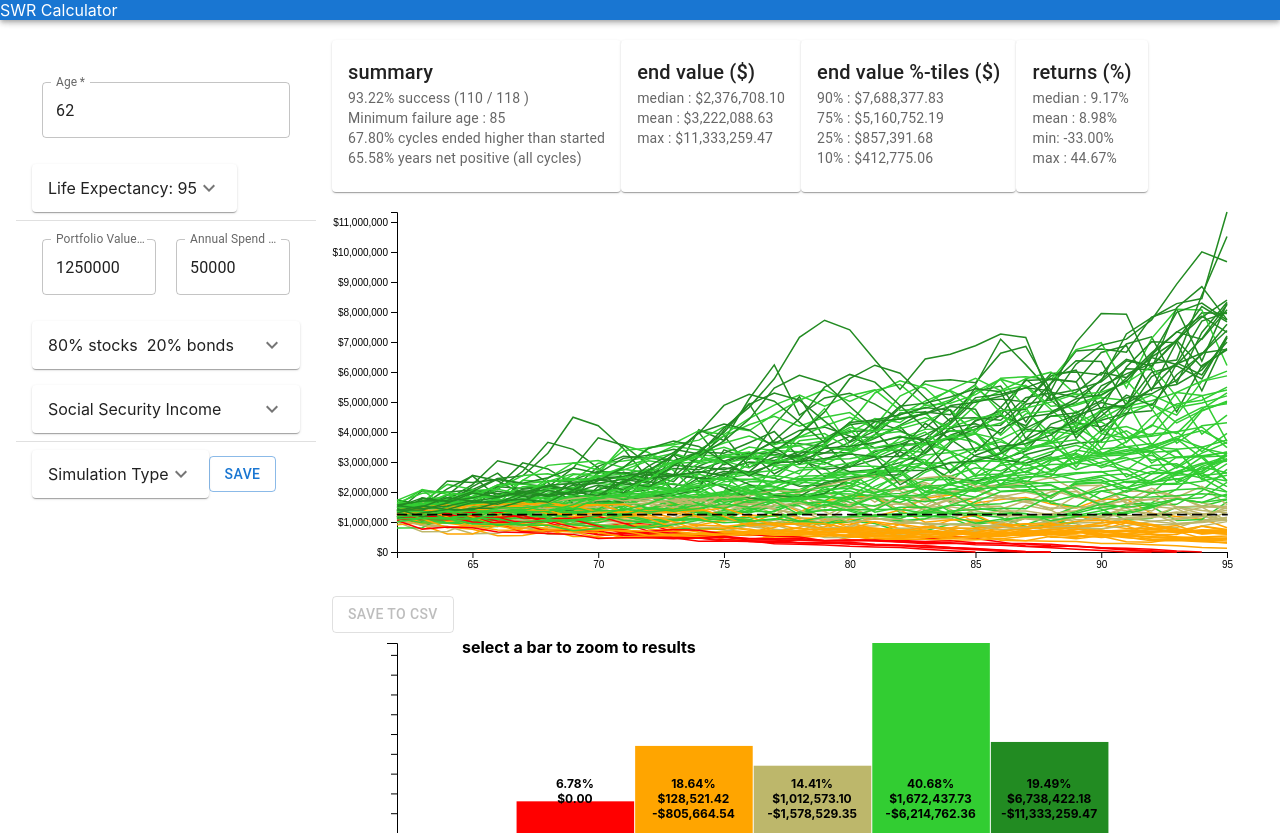
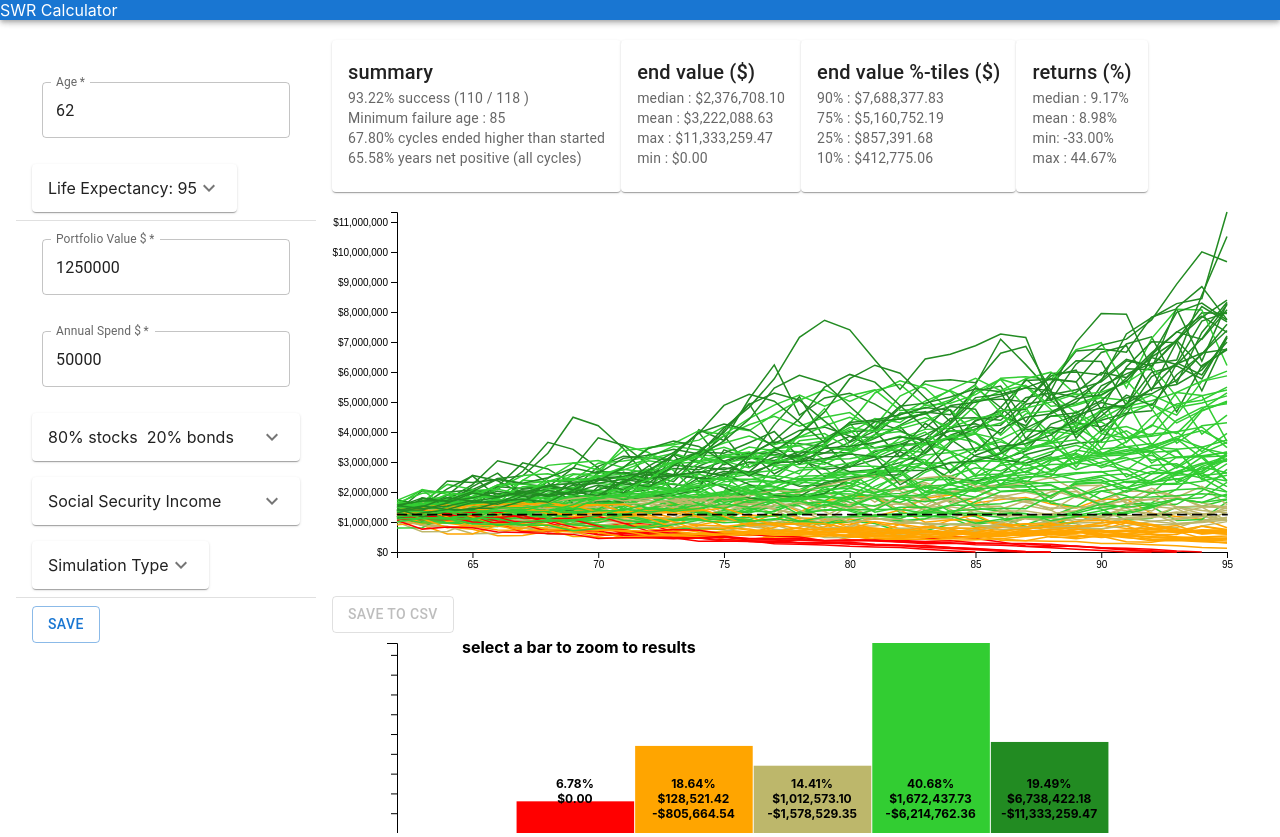
Before and after one commit to pcd-github/pcd-github.github.io, a React (Create React App) app: page / in a window 1280 px wide. Built offline with nearby package versions, Linux system fonts and the light colour scheme.

Commit message:
added min end value

```diff
--- a/src/chart.js
+++ b/src/chart.js
@@ -11,6 +11,7 @@ function Chart (props) {
     // TODO review all chart state vars after refactoring
     const [avgAdjEndValueState, setAvgAdjEndValueState] = useState(0);
     const [maxAdjEndValueState, setMaxAdjEndValueState] = useState(0);
+    const [minAdjEndValueState, setMinAdjEndValueState] = useState(0);
 
     const [quantile10EndValueState, setQuantile10AdjEndValueState] = useState(0);
     const [quantile25EndValueState, setQuantile25AdjEndValueState] = useState(0);
@@ -229,6 +230,7 @@ function Chart (props) {
 
             setAvgAdjEndValueState(avgAdjEnd);
             setMaxAdjEndValueState(extAdjEnd[1]);
+            setMinAdjEndValueState(extAdjEnd[0]);
 
             setQuantile10AdjEndValueState(quantile10);
             setQuantile25AdjEndValueState(quantile25);
@@ -428,6 +430,7 @@ function Chart (props) {
              quantile75endvalue={quantile75EndValueState}
              quantile90endvalue={quantile90EndValueState}
              maxendvalue={maxAdjEndValueState}
+             minendvalue={minAdjEndValueState}
              medianreturns={medianReturnsState} avgreturns={avgReturnsState}
              minreturns={minReturnsState} maxreturns={maxReturnsState}
              netpositivepct={pctPositiveNetState}
--- a/src/summary.js
+++ b/src/summary.js
@@ -47,6 +47,9 @@ function SummaryCards (props) {
                         <Typography variant="body2" color="textSecondary" component="p">
                             max : {makeCurrency(props.maxendvalue)}
                         </Typography>
+                        <Typography variant="body2" color="textSecondary" component="p">
+                            min : {makeCurrency(props.minendvalue)}
+                        </Typography>
                     </CardContent>
                 </Card>
                 <Card>
--- a/src/swrcalc.js
+++ b/src/swrcalc.js
@@ -467,6 +467,8 @@ class SWRCalc extends React.Component {
                                     type="number" label="Portfolio Value $"
                                     defaultValue={defaultPortfolioValue}
                                     onChange={handlePortfolioValueChange} />
+                                </ListItem>
+                                <ListItem  >
                                     <TextField required
                                     sx={{ m: '10px' }}
                                     type="number" label="Annual Spend $"
@@ -493,7 +495,7 @@ class SWRCalc extends React.Component {
                                         </AccordionDetails>
                                     </Accordion>
                                 </ListItem>
-                                <ListItem divider >
+                                <ListItem >
                                     <Accordion>
                                         <AccordionSummary expandIcon={<ExpandMoreIcon />} >
                                             Social Security Income
@@ -520,7 +522,7 @@ class SWRCalc extends React.Component {
                                         </AccordionDetails>
                                     </Accordion>
                                 </ListItem>
-                                <ListItem >
+                                <ListItem divider >
                                     <Accordion>
                                         <AccordionSummary expandIcon={<ExpandMoreIcon />} >
                                             <div>Simulation Type</div>
@@ -549,9 +551,9 @@ class SWRCalc extends React.Component {
                                             />
                                         </AccordionDetails>
                                     </Accordion>
-                                    <Button variant="outlined" onClick={handleSaveAll} >Save</Button>
                                 </ListItem>
                                 <ListItem>
+                                    <Button variant="outlined" onClick={handleSaveAll} >Save</Button>
                                 </ListItem>
                             </List>
                         </Box>
```
